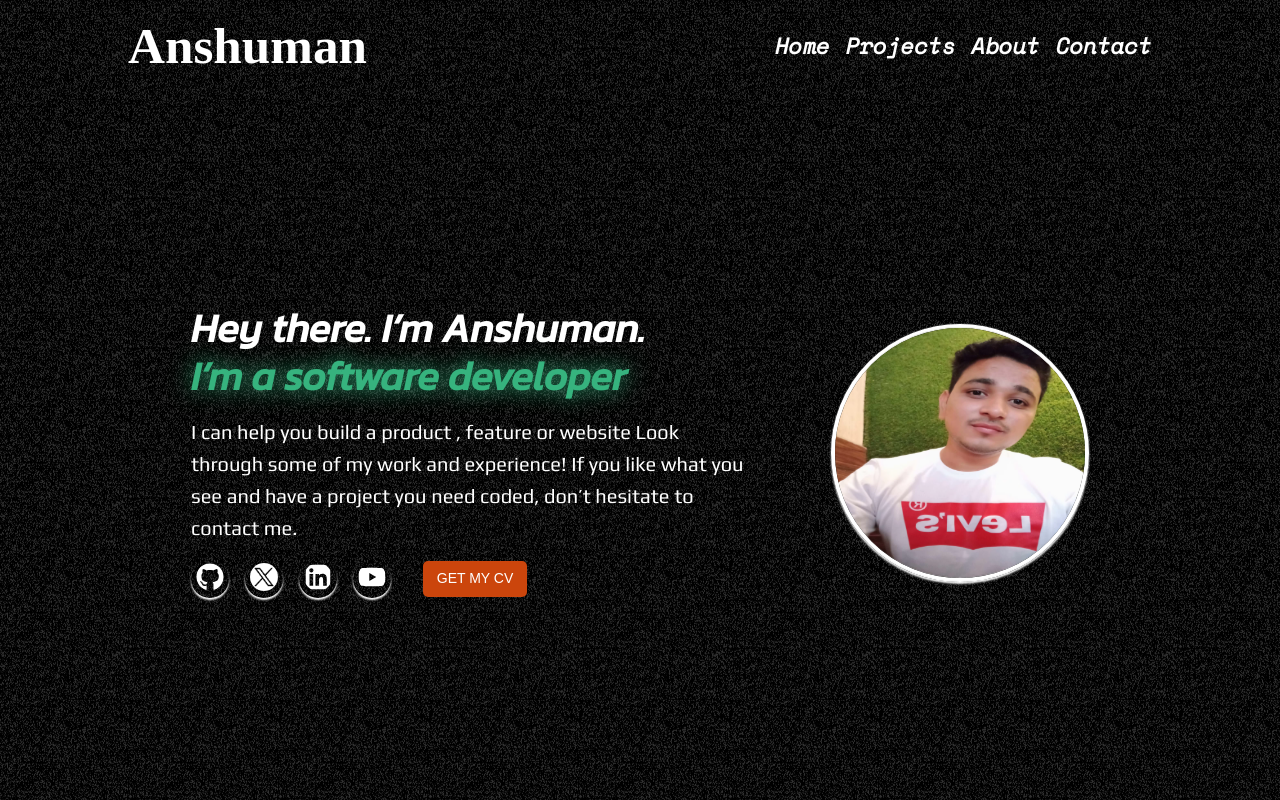
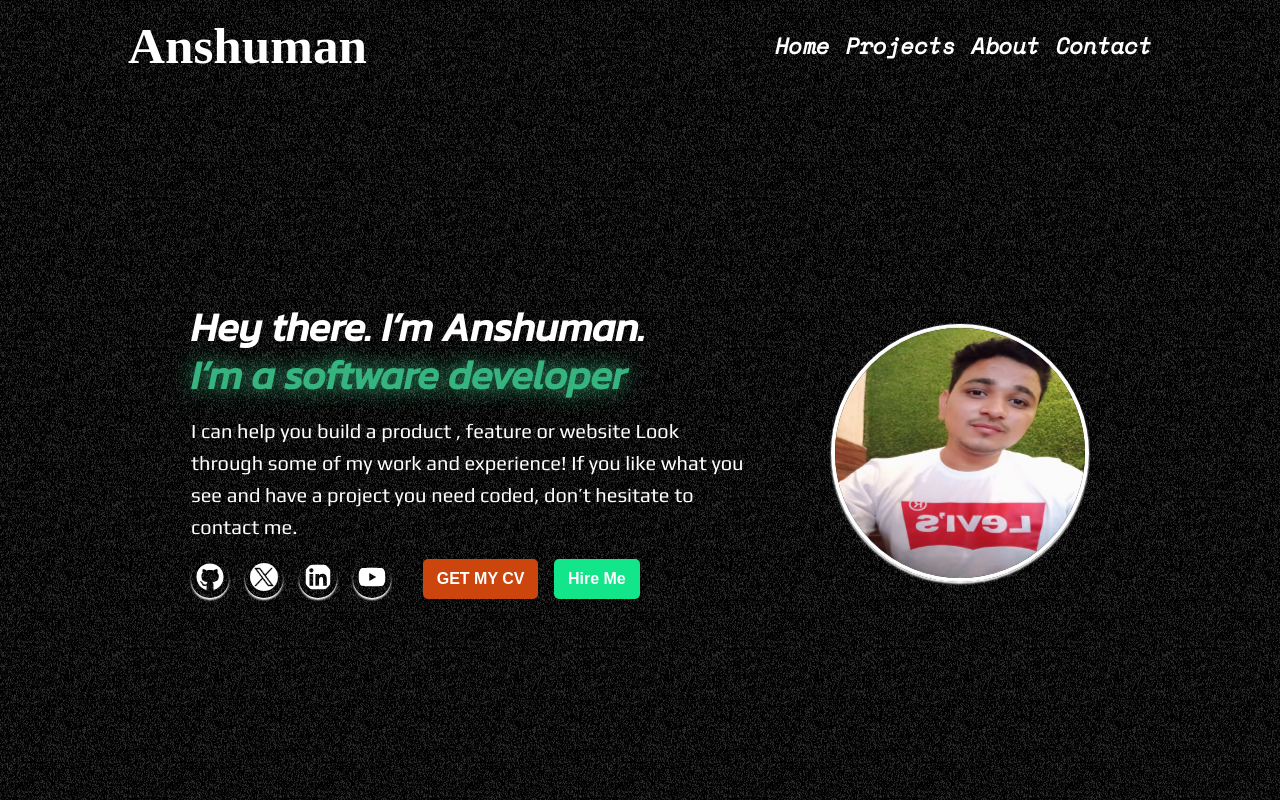
Before and after one commit to anshuman7negi/react-portfolio, a React (Create React App) app: page / in a window 1280 px wide. Shown: the top 800 px of the page. Built offline with nearby package versions, Linux system fonts and the light colour scheme; a web font is replaced by a local one.

Commit message:
fix issue

```diff
--- a/src/components/pages/FirstSection.js
+++ b/src/components/pages/FirstSection.js
@@ -40,11 +40,18 @@ const FirstSection = () => (
                             /></a>
                     </li>
                 </ul>
+                <div className="button-container">
                 <button className="resume">
                     <a href="https://drive.google.com/file/d/1gCBg4SQKnuTMZ-OvUfuhK0Ki0N9v_tH7/view?usp=sharing" target="_blank" rel="noreferrer">
                         GET MY CV
                     </a>
                 </button>
+                <button className="hire">
+                    <a href="#Contact">
+                        Hire Me
+                    </a>
+                </button>
+                </div>
             </div>
         </div>
         <Tilt className="Tilt" options={{ max: 55 }}>
--- a/src/components/styles/FirstSection.css
+++ b/src/components/styles/FirstSection.css
@@ -44,7 +44,8 @@
     gap: 2rem;
 }
 
-.resume {
+.resume,
+.hire {
     background-color: #cb450c;
     color: #fff;
     font-weight: 500;
@@ -55,9 +56,21 @@
     border-radius: 5px;
 }
 
-.resume a {
+.hire {
+    background-color: #13e58a;
+}
+
+.button-container {
+    display: flex;
+    gap: 1rem;
+}
+
+.resume a,
+.hire a {
     text-decoration: none;
     color: #fff;
+    font-weight: 700;
+    font-size: 1rem;
 }
 
 .iconsList {
```
